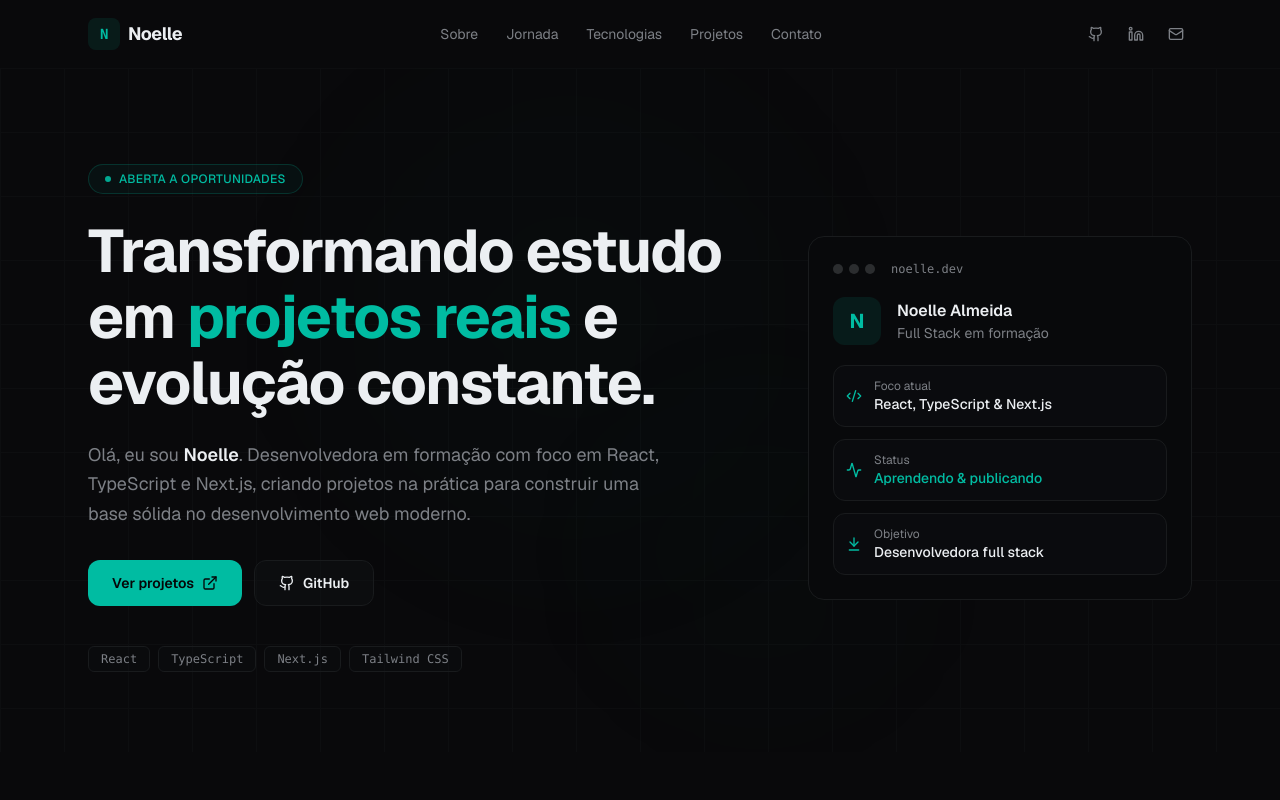
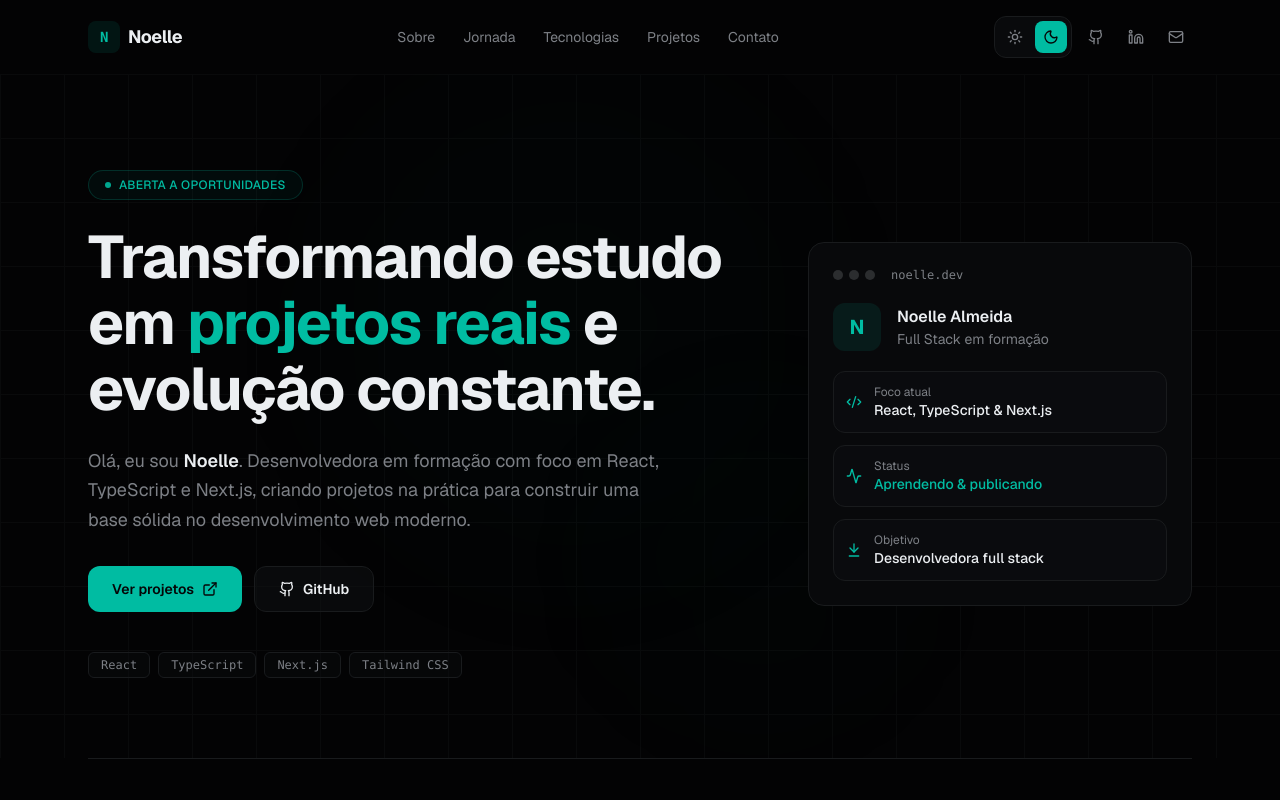
Before and after one commit to NoelleAlmeida/portfolio, a Next.js app: page / in a window 1280 px wide. Shown: the top 800 px of the page. Built offline with nearby package versions, Linux system fonts and the light colour scheme.

Commit message:
feat: add theme toggle and improve light mode

```diff
--- a/src/app/page.tsx
+++ b/src/app/page.tsx
@@ -2,23 +2,44 @@
 import { BackToTop } from "~/components/v0/back-to-top";
 import { ContactSection } from "~/components/v0/contact-section";
 import { Footer } from "~/components/v0/footer";
+import { Header } from "~/components/v0/header";
 import { HeroSection } from "~/components/v0/hero-section";
 import { JourneySection } from "~/components/v0/journey-section";
 import { ProjectsSection } from "~/components/v0/projects-section";
 import { TechSection } from "~/components/v0/tech-section";
-import { Header } from "~/components/v0/header";
+
+function SectionDivider() {
+  return (
+    <div className="mx-auto max-w-6xl px-6">
+      <div className="bg-border h-px" />
+    </div>
+  );
+}
 
 export default function HomePage() {
   return (
-    <main className="bg-zinc-950 text-white">
+    <main className="bg-background text-foreground">
       <Header />
       <HeroSection />
+
+      <SectionDivider />
       <AboutSection />
+
+      <SectionDivider />
       <JourneySection />
+
+      <SectionDivider />
       <TechSection />
+
+      <SectionDivider />
       <ProjectsSection />
+
+      <SectionDivider />
       <ContactSection />
+
+      <SectionDivider />
       <Footer />
+
       <BackToTop />
     </main>
   );
--- a/src/app/v0-test/page.tsx
+++ b/src/app/v0-test/page.tsx
@@ -9,7 +9,7 @@
 
 export default function HomePage() {
   return (
-    <main className="bg-zinc-950 text-white">
+    <main className="bg-background text-foreground">
       <HeroSection />
       <AboutSection />
       <JourneySection />
--- a/src/components/v0/header.tsx
+++ b/src/components/v0/header.tsx
@@ -2,6 +2,7 @@
 
 import { useState, useEffect } from "react";
 import { GithubIcon, LinkedinIcon, MailIcon } from "~/components/icons";
+import { ThemeToggle } from "~/components/v0/theme-toggle";
 
 const navLinks = [
   { href: "#sobre", label: "Sobre" },
@@ -53,6 +54,7 @@
         </nav>
 
         <div className="hidden items-center gap-2 md:flex">
+          <ThemeToggle />
           <a
             href="https://github.com/NoelleAlmeida"
             target="_blank"
--- a/src/components/v0/hero-section.tsx
+++ b/src/components/v0/hero-section.tsx
@@ -4,7 +4,7 @@
   return (
     <section className="relative overflow-hidden" id="top">
       {/* Subtle grid background */}
-      <div className="absolute inset-0 bg-[linear-gradient(to_right,oklch(0.22_0.005_260)_1px,transparent_1px),linear-gradient(to_bottom,oklch(0.22_0.005_260)_1px,transparent_1px)] bg-[size:4rem_4rem] opacity-30" />
+      <div className="hero-grid absolute inset-0 bg-[linear-gradient(to_right,oklch(0.22_0.005_260)_1px,transparent_1px),linear-gradient(to_bottom,oklch(0.22_0.005_260)_1px,transparent_1px)] bg-[size:4rem_4rem] opacity-30" />
 
       {/* Primary glow */}
       <div className="bg-primary/5 animate-glow-pulse absolute top-0 left-1/4 h-[500px] w-[500px] rounded-full blur-[120px]" />
--- /dev/null
+++ b/src/components/v0/theme-toggle.tsx
@@ -0,0 +1,56 @@
+"use client";
+
+import { Moon, Sun } from "lucide-react";
+import { useEffect, useState } from "react";
+type Theme = "dark" | "light";
+
+export function ThemeToggle() {
+  const [theme, setTheme] = useState<Theme>("dark");
+
+  useEffect(() => {
+    const saved = (localStorage.getItem("theme") as Theme | null) ?? "dark";
+    const initial: Theme = saved === "light" ? "light" : "dark";
+
+    setTheme(initial);
+    document.documentElement.classList.toggle("light", initial === "light");
+  }, []);
+  function setLight() {
+    setTheme("light");
+    document.documentElement.classList.add("light");
+    localStorage.setItem("theme", "light");
+  }
+
+  function setDark() {
+    setTheme("dark");
+    document.documentElement.classList.remove("light");
+    localStorage.setItem("theme", "dark");
+  }
+
+  const base =
+    "inline-flex h-8 w-8 items-center justify-center rounded-lg transition-colors";
+  const active = "bg-primary text-primary-foreground";
+  const inactive = "text-muted-foreground hover:text-foreground";
+  return (
+    <div className="border-border bg-secondary/50 inline-flex items-center gap-1 rounded-xl border p-1">
+      <button
+        type="button"
+        onClick={setLight}
+        className={base + " " + (theme === "light" ? active : inactive)}
+        aria-label="Modo claro"
+        title="Modo claro"
+      >
+        <Sun className="h-4 w-4" />
+      </button>
+
+      <button
+        type="button"
+        onClick={setDark}
+        className={base + " " + (theme === "dark" ? active : inactive)}
+        aria-label="Modo escuro"
+        title="Modo escuro"
+      >
+        <Moon className="h-4 w-4" />
+      </button>
+    </div>
+  );
+}
--- a/src/styles/globals.css
+++ b/src/styles/globals.css
@@ -74,3 +74,61 @@
 .animation-delay-300 {
   animation-delay: 0.3s;
 }
+.light {
+  --color-background: #fff7ed;
+  --color-foreground: #1f2937;
+
+  --color-card: #fffaf5;
+  --color-card-foreground: #1f2937;
+
+  --color-primary: oklch(0.62 0.14 180);
+  --color-primary-foreground: oklch(0.98 0.002 260);
+
+  --color-secondary: #ffedd5;
+  --color-secondary-foreground: #1f2937;
+
+  --color-muted: oklch(0.95 0.004 260);
+  --color-muted-foreground: oklch(0.45 0.01 260);
+
+  --color-border: oklch(0.88 0.004 260);
+}
+.light body {
+  background:
+    radial-gradient(
+      circle at top left,
+      rgba(251, 191, 36, 0.16),
+      transparent 30%
+    ),
+    radial-gradient(
+      circle at top right,
+      rgba(249, 115, 22, 0.12),
+      transparent 28%
+    ),
+    linear-gradient(to bottom, #fff7ed, #fffbf7);
+}
+.light .hero-grid {
+  opacity: 0.22;
+  background-image:
+    linear-gradient(to right, rgba(120, 113, 108, 0.16) 1px, transparent 1px),
+    linear-gradient(to bottom, rgba(120, 113, 108, 0.16) 1px, transparent 1px) !important;
+}
+
+.light body {
+  background:
+    radial-gradient(
+      circle at top left,
+      rgba(251, 191, 36, 0.22),
+      transparent 26%
+    ),
+    radial-gradient(
+      circle at top right,
+      rgba(249, 115, 22, 0.18),
+      transparent 24%
+    ),
+    radial-gradient(
+      circle at center top,
+      rgba(255, 212, 128, 0.16),
+      transparent 30%
+    ),
+    linear-gradient(to bottom, #fff7ed, #fff1e6);
+}
```
